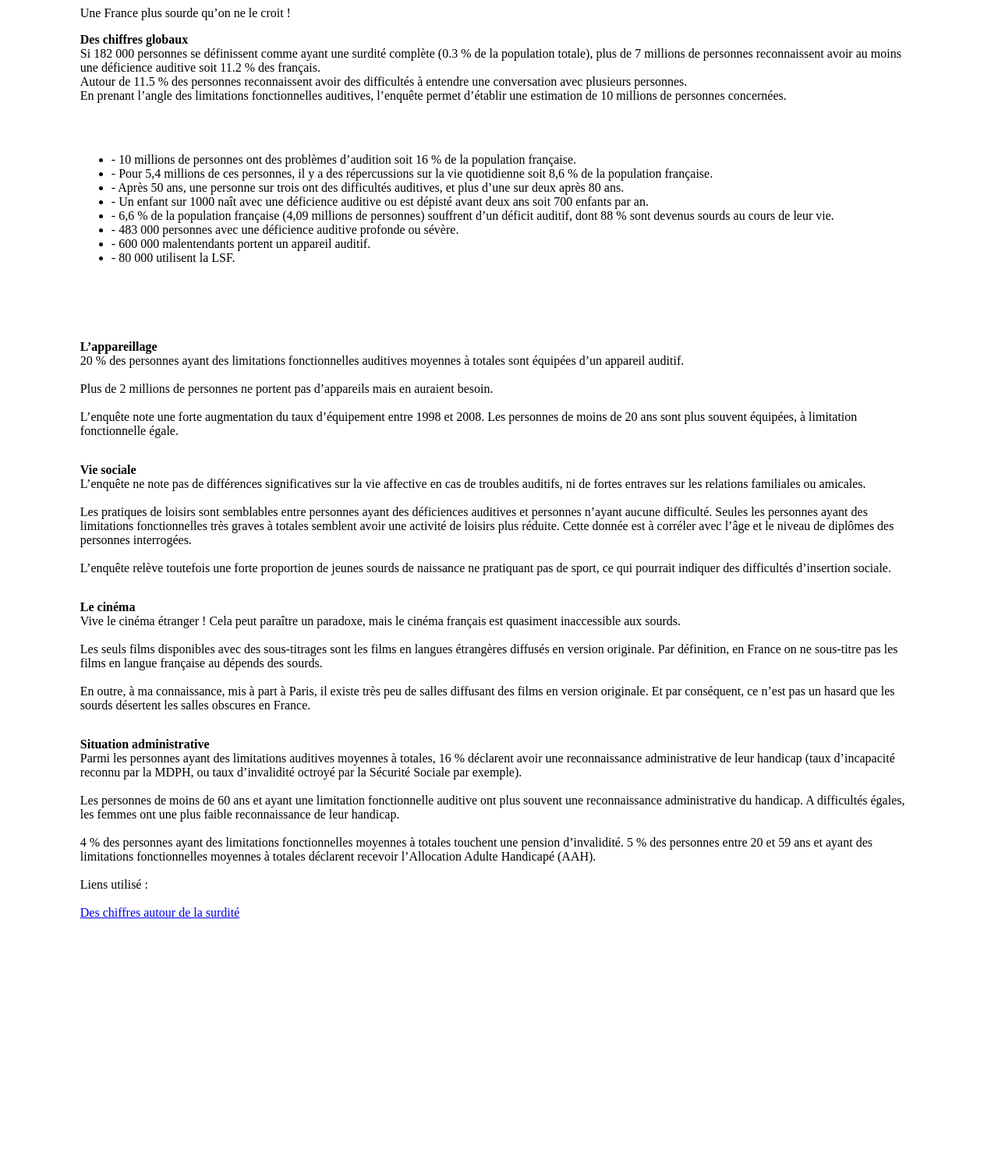
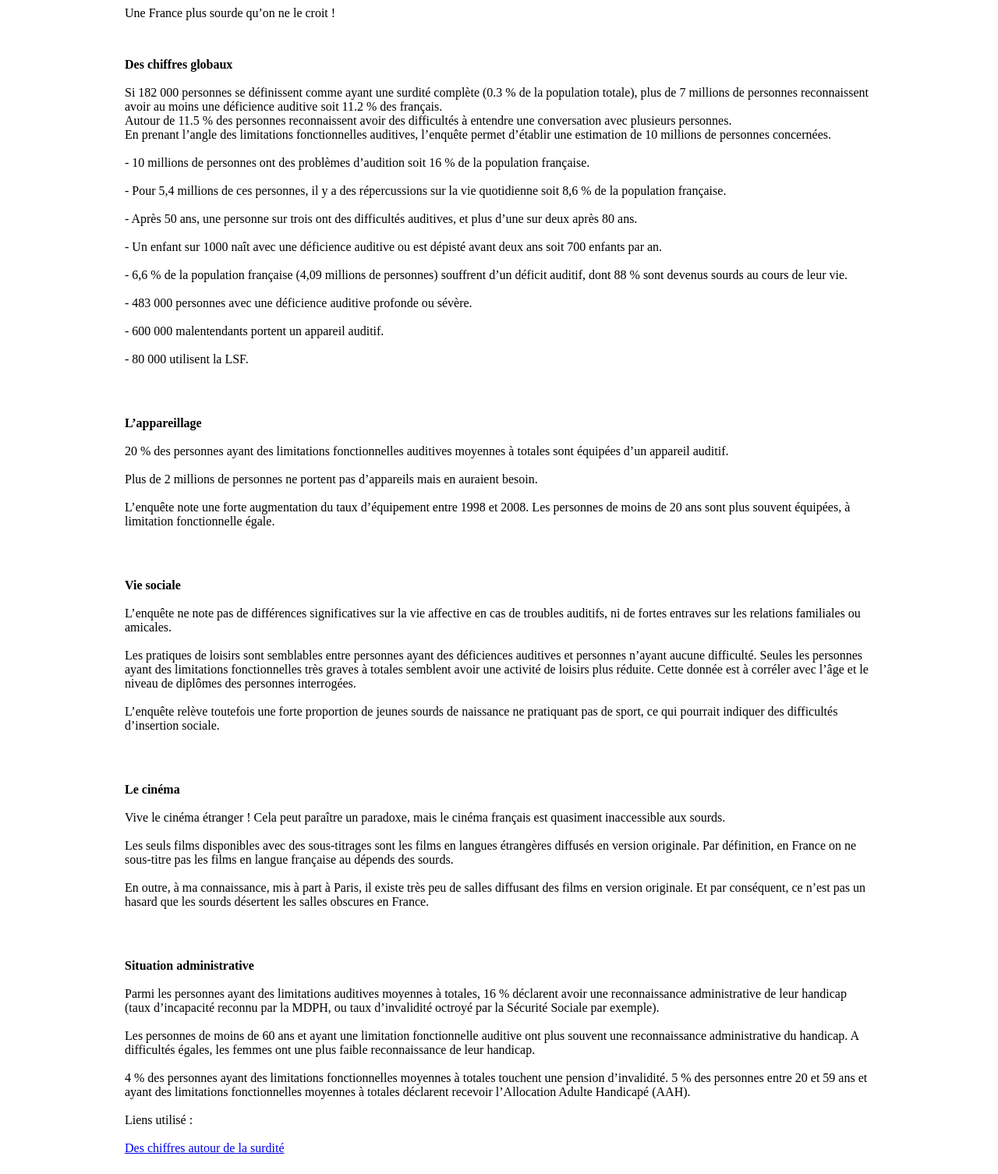
Before and after one commit to Nicolasmaes/a11e, a PHP site: page /stat.php in a window 1280 px wide. Shown: the whole page at 78% size. Before the commit the page ends 1178 px from the top, so only its background shows below. Run offline with PHP 8.4, Linux system fonts and the light colour scheme; some web fonts are replaced.

Commit message:
change statistique files

```diff
--- a/stat.php
+++ b/stat.php
@@ -9,84 +9,78 @@
         <link rel="stylesheet" href="styles/stat.css">
     </head>
     <body>
-        <div class="container">
-            <span class="title">Une France plus sourde qu’on ne le croit !</span>
+        <div class="main__statistique">
+            <span class="main__statistique__title">Une France plus sourde qu’on ne le croit !</span>
 
-            <div class="stat-p">
-                <p>
-                    <span class="subtitle">Des chiffres globaux</span><br>
+            <p class="main__statistique__paragraphe">
+                <span class="main__statistique__paragraphe__subtitle">
+                    Des chiffres globaux
+                </span><br> <br>
 
                 Si 182 000 personnes se définissent comme ayant une surdité complète (0.3 % de la population totale), plus de 7 millions de personnes reconnaissent avoir au moins une déficience auditive soit 11.2 % des français.<br>
 
                 Autour de 11.5 % des personnes reconnaissent avoir des difficultés à entendre une conversation avec plusieurs personnes.<br>
 
-                    En prenant l’angle des limitations fonctionnelles auditives, l’enquête permet d’établir une estimation de 10 millions de personnes concernées.
+                En prenant l’angle des limitations fonctionnelles auditives, l’enquête permet d’établir une estimation de 10 millions de personnes concernées. <br><br>
 
-                    <ul>
-                        <li>
-                            - 10 millions de personnes ont des problèmes d’audition soit 16 % de la population française.
-                        </li>
-                        <li>
-                            - Pour 5,4 millions de ces personnes, il y a des répercussions sur la vie quotidienne soit 8,6 % de la population française.
-                        </li>
-                        <li>
-                            - Après 50 ans, une personne sur trois ont des difficultés auditives, et plus d’une sur deux après 80 ans.
-                        </li>
-                        <li>
-                            - Un enfant sur 1000 naît avec une déficience auditive ou est dépisté avant deux ans soit 700 enfants par an.
-                        </li>
-                        <li>
-                            - 6,6 % de la population française (4,09 millions de personnes) souffrent d’un déficit auditif, dont 88 % sont devenus sourds au cours de leur vie.
-                        </li>
-                        <li>
-                            - 483 000 personnes avec une déficience auditive profonde ou sévère.
-                        </li>
-                        <li>
-                            - 600 000 malentendants portent un appareil auditif.
-                        </li>
-                        <li>
+                - 10 millions de personnes ont des problèmes d’audition soit 16 % de la population française. <br><br>
+
+                - Pour 5,4 millions de ces personnes, il y a des répercussions sur la vie quotidienne soit 8,6 % de la population française.<br><br>
+
+                - Après 50 ans, une personne sur trois ont des difficultés auditives, et plus d’une sur deux après 80 ans.<br><br>
+
+                - Un enfant sur 1000 naît avec une déficience auditive ou est dépisté avant deux ans soit 700 enfants par an.<br><br>
+
+                - 6,6 % de la population française (4,09 millions de personnes) souffrent d’un déficit auditif, dont 88 % sont devenus sourds au cours de leur vie.<br><br>
+
+                - 483 000 personnes avec une déficience auditive profonde ou sévère.<br><br>
+
+                - 600 000 malentendants portent un appareil auditif.<br><br>
+
                 - 80 000 utilisent la LSF.
-                        </li>
-                    </ul>
+
             </p>
-            </div>
 
-            <div class="stat-p">
-                <p>
-                    <span class="subtitle">L’appareillage</span><br>
+            <p class="main__statistique__paragraphe">
+                <span class="main__statistique__paragraphe__subtitle">
+                    L’appareillage
+                </span><br> <br>
+
                 20 % des personnes ayant des limitations fonctionnelles auditives moyennes à totales sont équipées d’un appareil auditif.<br><br>
 
                 Plus de 2 millions de personnes ne portent pas d’appareils mais en auraient besoin.<br><br>
 
                 L’enquête note une forte augmentation du taux d’équipement entre 1998 et 2008. Les personnes de moins de 20 ans sont plus souvent équipées, à limitation fonctionnelle égale.
             </p>
-            </div>
 
-            <div class="stat-p">
-                <p>
-                    <span class="subtitle">Vie sociale</span><br>
+            <p class="main__statistique__paragraphe">
+                <span class="main__statistique__paragraphe__subtitle">
+                    Vie sociale
+                </span><br> <br>
+
                 L’enquête ne note pas de différences significatives sur la vie affective en cas de troubles auditifs, ni de fortes entraves sur les relations familiales ou amicales.<br><br>
 
                 Les pratiques de loisirs sont semblables entre personnes ayant des déficiences auditives et personnes n’ayant aucune difficulté. Seules les personnes ayant des limitations fonctionnelles très graves à totales semblent avoir une activité de loisirs plus réduite. Cette donnée est à corréler avec l’âge et le niveau de diplômes des personnes interrogées.<br><br>
 
                 L’enquête relève toutefois une forte proportion de jeunes sourds de naissance ne pratiquant pas de sport, ce qui pourrait indiquer des difficultés d’insertion sociale.
             </p>
-            </div>
 
-            <div class="stat-p">
-                <p>
-                    <span class="subtitle">Le cinéma</span><br>
+            <p class="main__statistique__paragraphe">
+                <span class="main__statistique__paragraphe__subtitle">
+                    Le cinéma
+                </span><br> <br>
+
                 Vive le cinéma étranger ! Cela peut paraître un paradoxe, mais le cinéma français est quasiment inaccessible aux sourds.<br><br>
 
                 Les seuls films disponibles avec des sous-titrages sont les films en langues étrangères diffusés en version originale. Par définition, en France on ne sous-titre pas les films en langue française au dépends des sourds. <br><br>
 
                 En outre, à ma connaissance, mis à part à Paris, il existe très peu de salles diffusant des films en version originale. Et par conséquent, ce n’est pas un hasard que les sourds désertent les salles obscures en France.
             </p>
-            </div>
 
-            <div class="stat-p">
-                <p>
-                    <span class="subtitle">Situation administrative</span><br>
+            <p class="main__statistique__paragraphe">
+                <span class="main__statistique__paragraphe__subtitle">
+                    Situation administrative
+                </span><br> <br>
 
                 Parmi les personnes ayant des limitations auditives moyennes à totales, 16 % déclarent avoir une reconnaissance administrative de leur handicap (taux d’incapacité reconnu par la MDPH, ou taux d’invalidité octroyé par la Sécurité Sociale par exemple).<br><br>
 
@@ -97,7 +91,6 @@
                 Liens utilisé : <br><br>
                 <a href="https://www.surdi.info/bibliographie/des-chiffres-autour-de-la-surdite/#:~:text=Des%20chiffres%20globaux,auditive%20soit%2011.2%20%25%20des%20fran%C3%A7ais.">Des chiffres autour de la surdité</a>
             </p>
-            </div>
 
         </div>
 
--- a/styles/stat.css
+++ b/styles/stat.css
@@ -3,19 +3,20 @@
     src: url("../assets/fonts/Luciole-Regular.ttf");
 }
 
-.container {
+.main__statistique {
     width: 85%;
     margin: auto;
     background-color: none;
     font-family: "luciole";
-}
-
-.stat-p {
     display: flex;
     flex-direction: column;
     row-gap: 2rem;
+    max-width: 60rem;
+
 }
 
-.subtitle {
+
+
+.main__statistique__paragraphe__subtitle {
     font-weight: bold;
 }
```
Lines whose indentation alone changed are shown as unchanged.
